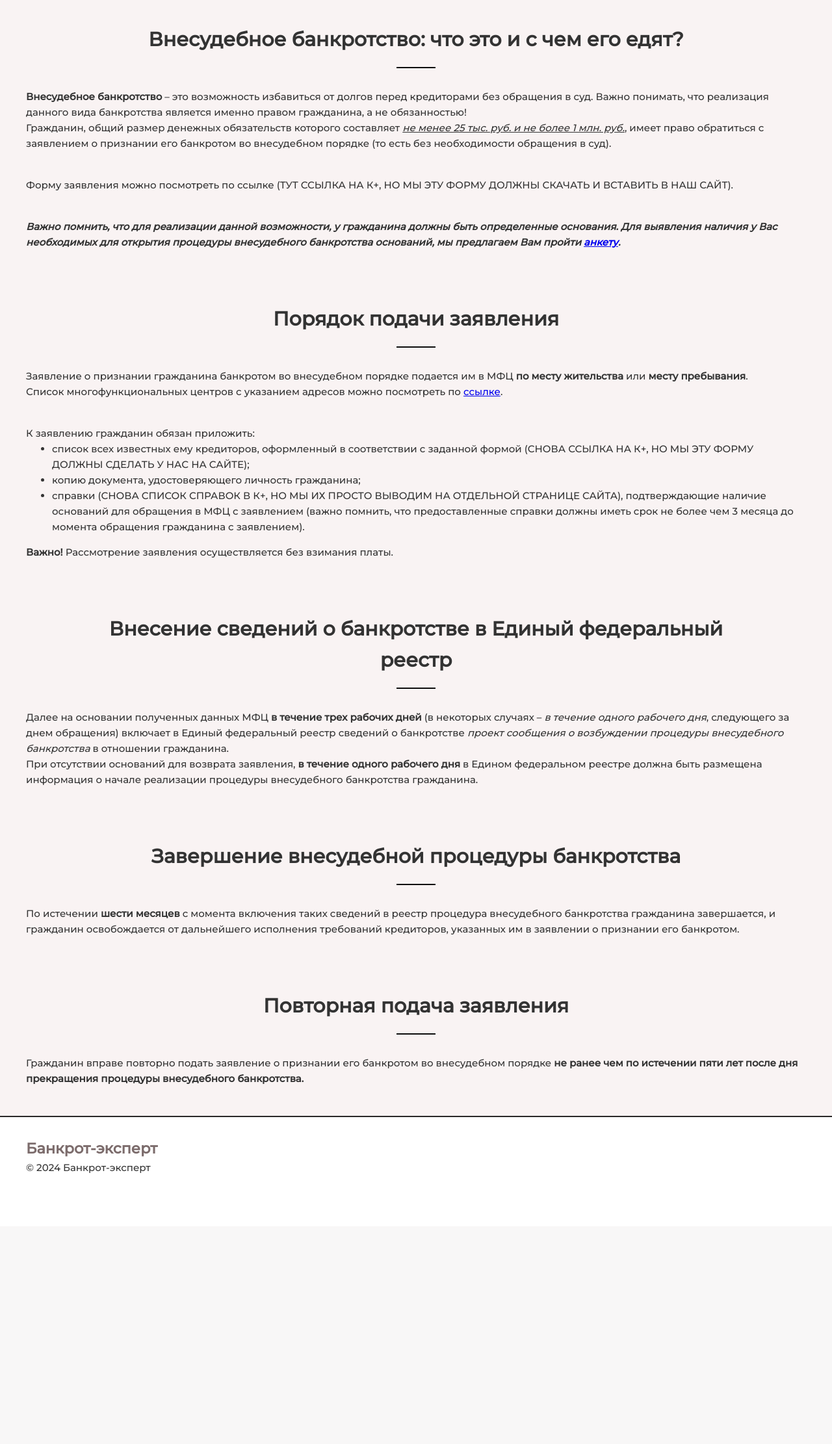
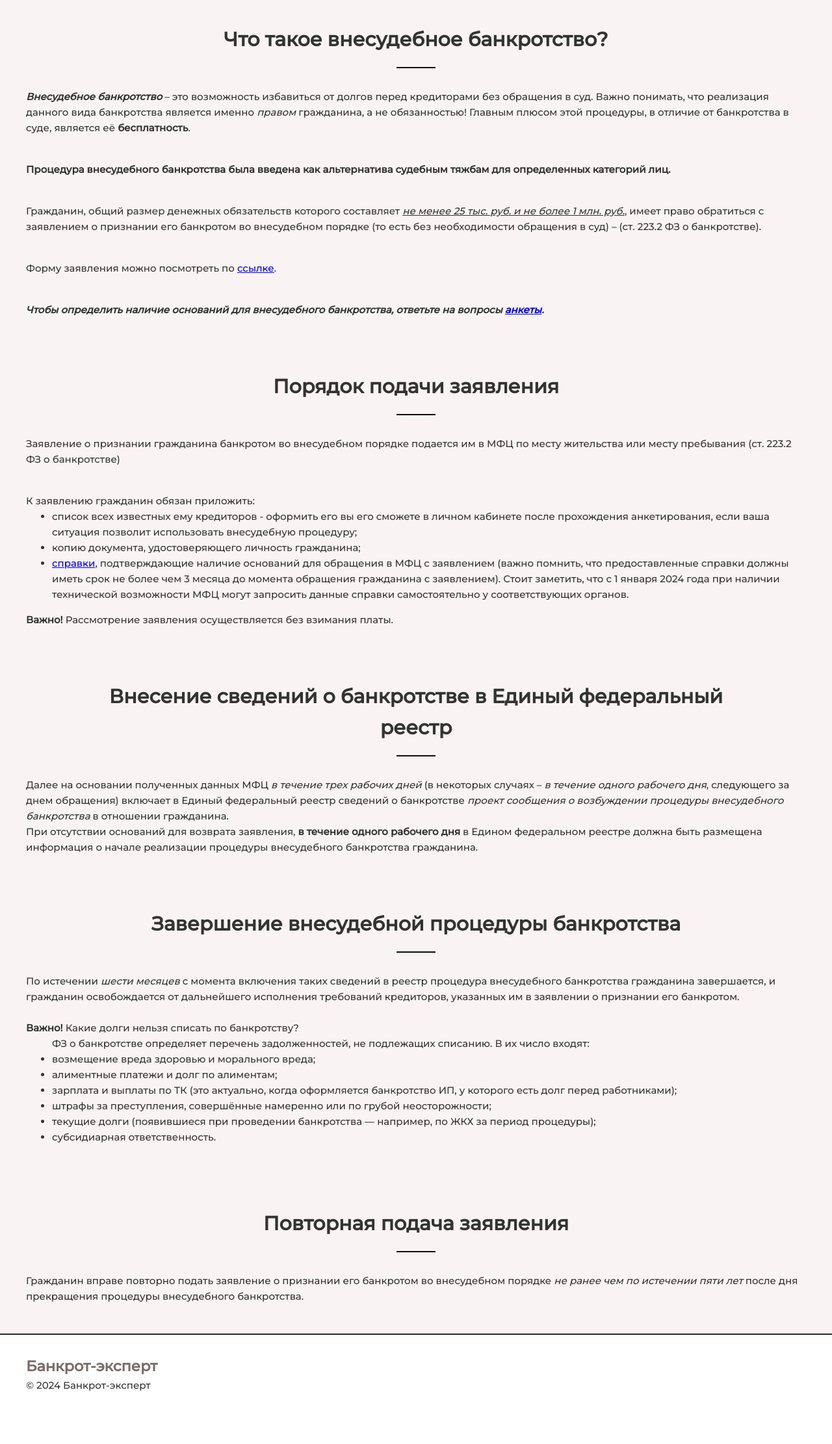
Before and after one commit to Egaster/anketa, a Flask app: page /out-of-court_bankruptcy in a window 1280 px wide. Shown: the part 102-2324 px from the top of the page at 65% size. Before the commit the page ends 1907 px from the top, so only its background shows below. Run offline with Flask 3, Linux system fonts and the light colour scheme; some libraries are stand-ins or nearby versions.

Commit message:
text updated

```diff
--- a/templates/out-of-court_bankruptcy.html
+++ b/templates/out-of-court_bankruptcy.html
@@ -47,32 +47,35 @@
             <div class="container__section">
 
                 <div class="section__header">
-                    <h3 class="section__title">Внесудебное банкротство: что это и с чем его едят?</h3>
+                    <h2 class="section__title">Что такое внесудебное банкротство?</h2>
                 </div>
                 <div class="card__group">
-                    <div><b>Внесудебное банкротство</b> – это возможность избавиться от долгов перед кредиторами без обращения в суд. Важно понимать, что реализация данного вида банкротства является именно правом гражданина, а не обязанностью! <br/>
-                    Гражданин, общий размер денежных обязательств которого составляет <u><i>не менее 25 тыс. руб. и не более 1 млн. руб.</i></u>, имеет право обратиться с заявлением о признании его банкротом во внесудебном порядке (то есть без необходимости обращения в суд).
+                    <div><b><i>Внесудебное банкротство</i></b> – это возможность избавиться от долгов перед кредиторами без обращения в суд. Важно понимать, что реализация данного вида банкротства является именно <i>правом</i> гражданина, а не обязанностью! Главным плюсом этой процедуры, в отличие от банкротства в суде, является её <b>бесплатность</b>.
                     </div>
                 </div>
                 <div class="card__group">
-                    Форму заявления можно посмотреть по ссылке (ТУТ ССЫЛКА НА К+, НО МЫ ЭТУ ФОРМУ ДОЛЖНЫ СКАЧАТЬ И ВСТАВИТЬ В НАШ САЙТ).
+                    <b>Процедура внесудебного банкротства была введена как альтернатива судебным тяжбам для определенных категорий лиц.</b>
                 </div>
                 <div class="card__group">
-                <b><i>Важно помнить, что для реализации данной возможности, у гражданина должны быть определенные основания. Для выявления наличия у Вас необходимых для открытия процедуры внесудебного банкротства оснований, мы предлагаем Вам пройти <a href="/form">анкету</a>.</i></b>
+                    <div>Гражданин, общий размер денежных обязательств которого составляет <u><i>не менее 25 тыс. руб. и не более 1 млн. руб.</i></u>, имеет право обратиться с заявлением о признании его банкротом во внесудебном порядке (то есть без необходимости обращения в суд) – (ст. 223.2 ФЗ о банкротстве).</div>
                 </div>
+            <div class="card__group">
+                <div>Форму заявления можно посмотреть по <a href="https://login.consultant.ru/?pid=f1f2a669b18c11fd12d18dea2eded3df&authType=login&returnUrl=req%3Ddoc%26rnd%3DdIzpHw%26base%3DLAW%26n%3D460365%26dst%3D100013%26field%3D134">ссылке</a>.</div>
+            </div>
+            <div class="card__group">
+                <i><b>Чтобы определить наличие оснований для внесудебного банкротства, ответьте на вопросы <a href="/form">анкеты</a>.</b></i>
+            </div>
             </div><!--/.card-->
         </section>
 
         <section class="section">
             <div class="container__section">
-
                 <div class="section__header">
-                    <h3 class="section__title">Порядок подачи заявления</h3>
+                    <h2 class="section__title">Порядок подачи заявления</h2>
                 </div>
                 <div class="card__group">
                     <div>
-                        Заявление о признании гражданина банкротом во внесудебном порядке подается им в МФЦ <b>по месту жительства</b> или <b>месту пребывания</b>.
-                        <br/> Список многофункциональных центров с указанием адресов можно посмотреть по <a href='http://мфц.рф/mfc/index/regions?ysclid=lu9uzvle2n445664598'>ссылке</a>.
+                        Заявление о признании гражданина банкротом во внесудебном порядке подается им в МФЦ по месту жительства или месту пребывания (ст. 223.2 ФЗ о банкротстве)
                     </div>
                 </div>
                 <div class="card__group">
@@ -80,9 +83,9 @@
                         К заявлению гражданин обязан приложить:<br/>
                         <ul>
 
-                        <li>список всех известных ему кредиторов, оформленный в соответствии с заданной формой (СНОВА ССЫЛКА НА К+, НО МЫ ЭТУ ФОРМУ ДОЛЖНЫ СДЕЛАТЬ У НАС НА САЙТЕ);</li>
+                        <li>список всех известных ему кредиторов - оформить его вы его сможете в личном кабинете после прохождения анкетирования, если ваша ситуация позволит использовать внесудебную процедуру;</li>
                         <li>копию документа, удостоверяющего личность гражданина;</li>
-                        <li>справки (СНОВА СПИСОК СПРАВОК В К+, НО МЫ ИХ ПРОСТО ВЫВОДИМ НА ОТДЕЛЬНОЙ СТРАНИЦЕ САЙТА), подтверждающие наличие оснований для обращения в МФЦ с заявлением (важно помнить, что предоставленные справки должны иметь срок не более чем 3 месяца до момента обращения гражданина с заявлением).</li>
+                        <li><a href="https://cloud.consultant.ru/cloud/cgi/online.cgi?req=query&mode=multiref&rnd=dIzpHw&REFBASE=CJI&REFDOC=94595&REFFIELD=134&REFSEGM=317&REFIDX=82&REFDST=100088&REFPAGE=text#i0GIE8U4aOPStmd91">справки</a>, подтверждающие наличие оснований для обращения в МФЦ с заявлением (важно помнить, что предоставленные справки должны иметь срок не более чем 3 месяца до момента обращения гражданина с заявлением). Стоит заметить, что с 1 января 2024 года при наличии технической возможности МФЦ могут запросить данные справки самостоятельно у соответствующих органов.</li>
 
                     </ul>
                     <b>Важно!</b> Рассмотрение заявления осуществляется без взимания платы.
@@ -94,11 +97,11 @@
         <section class="section">
             <div class="container__section">
                 <div class="section__header">
-                    <h3 class="section__title">Внесение сведений о банкротстве в Единый федеральный реестр</h3>
+                    <h2 class="section__title">Внесение сведений о банкротстве в Единый федеральный реестр</h2>
                 </div>
                 <div class="card__group">
                     <div>
-                        Далее на основании полученных данных МФЦ <b>в течение трех рабочих дней</b> (в некоторых случаях – <i>в течение одного рабочего дня</i>, следующего за днем обращения) включает в Единый федеральный реестр сведений о банкротстве <i>проект сообщения о возбуждении процедуры внесудебного банкротства</i> в отношении гражданина.
+                        Далее на основании полученных данных МФЦ <i>в течение трех рабочих дней</i> (в некоторых случаях – <i>в течение одного рабочего дня</i>, следующего за днем обращения) включает в Единый федеральный реестр сведений о банкротстве <i>проект сообщения о возбуждении процедуры внесудебного банкротства</i> в отношении гражданина.
                         <br>При отсутствии оснований для возврата заявления, <b>в течение одного рабочего дня</b> в Едином федеральном реестре должна быть размещена информация о начале реализации процедуры внесудебного банкротства гражданина.
                     </div>
                 </div>
@@ -109,11 +112,20 @@
             <div class="container__section">
 
                 <div class="section__header">
-                    <h3 class="section__title">Завершение внесудебной процедуры банкротства</h3>
+                    <h2 class="section__title">Завершение внесудебной процедуры банкротства</h2>
                 </div>
                 <div class="card__group">
                     <div>
-                        По истечении <b>шести месяцев</b> с момента включения таких сведений в реестр процедура внесудебного банкротства гражданина завершается, и гражданин освобождается от дальнейшего исполнения требований кредиторов, указанных им в заявлении о признании его банкротом.
+                        По истечении <i>шести месяцев</i> с момента включения таких сведений в реестр процедура внесудебного банкротства гражданина завершается, и гражданин освобождается от дальнейшего исполнения требований кредиторов, указанных им в заявлении о признании его банкротом.
+                        </br></br><b>Важно!</b> Какие долги нельзя списать по банкротству?
+                        <ul>ФЗ о банкротстве определяет перечень задолженностей, не подлежащих списанию. В их число входят:
+                            <li>возмещение вреда здоровью и морального вреда;</li>
+                            <li>алиментные платежи и долг по алиментам;</li>
+                            <li>зарплата и выплаты по ТК (это актуально, когда оформляется банкротство ИП, у которого есть долг перед работниками);</li>
+                            <li>штрафы за преступления, совершённые намеренно или по грубой неосторожности;</li>
+                            <li>текущие долги (появившиеся при проведении банкротства — например, по ЖКХ за период процедуры);</li>
+                            <li>субсидиарная ответственность.</li>
+                        </ul>
                     </div>
                 </div>
             </div><!--/.card-->
@@ -123,11 +135,11 @@
             <div class="container__section">
 
                 <div class="section__header">
-                    <h3 class="section__title">Повторная подача заявления</h3>
+                    <h2 class="section__title">Повторная подача заявления</h2>
                 </div>
                 <div class="card__group">
                     <div>
-                        Гражданин вправе повторно подать заявление о признании его банкротом во внесудебном порядке <b>не ранее чем по истечении пяти лет после дня прекращения процедуры внесудебного банкротства.</b>
+                        Гражданин вправе повторно подать заявление о признании его банкротом во внесудебном порядке <i>не ранее чем по истечении пяти лет</i> после дня прекращения процедуры внесудебного банкротства.
                     </div>
                 </div>
             </div><!--/.card-->
```
